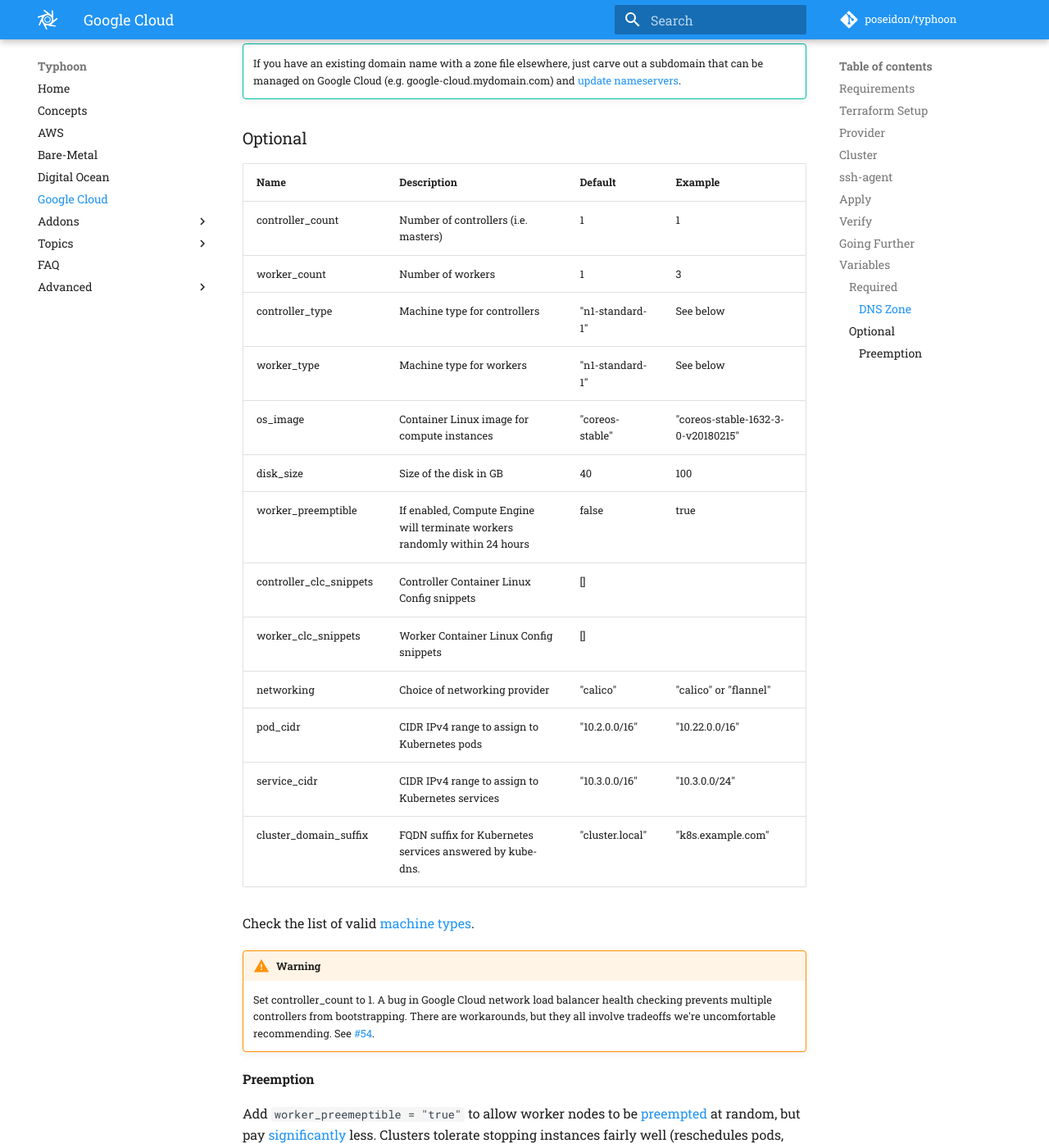
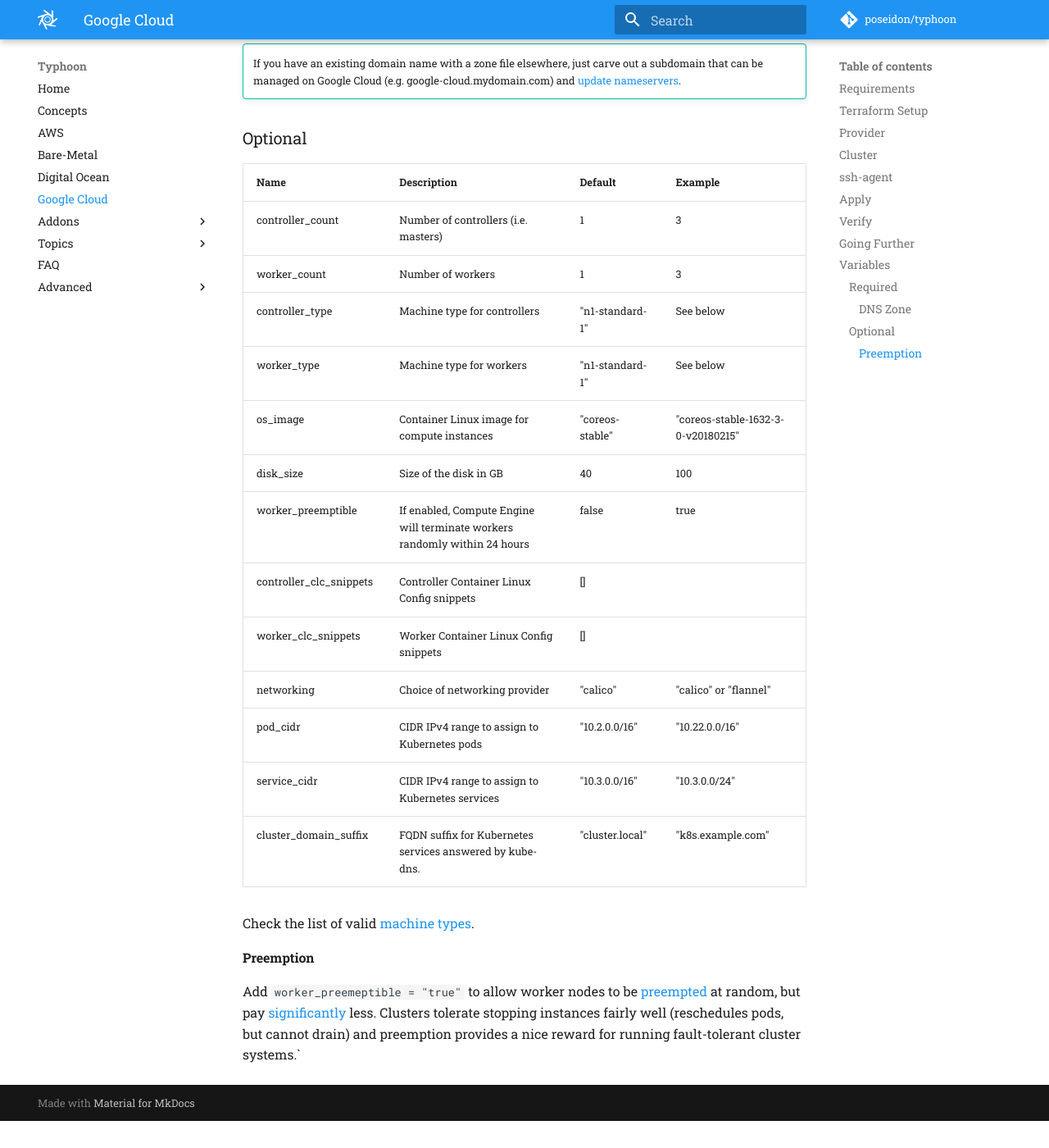
Before and after one commit to poseidon/typhoon, an MkDocs documentation site: the page built from docs/google-cloud.md, in a window 1280 px wide and 1400 px high, scrolled down 5866 px. Shown: the whole window at 82% size. Built offline with MkDocs 1.6.1 and Material for MkDocs 9.7.7, drawn with Linux system fonts in a browser that asks for light colours; comment, search, counter and statistics services are not loaded; old or Windows-style settings are respelled for this version of MkDocs; after the commit the page ends 7233 px from its top, so only the background shows below that.

Commit message:
Switch GCP network lb to global TCP proxy lb
* Allow multi-controller clusters on Google Cloud
* GCP regional network load balancers have a long open
bug in which requests originating from a backend instance
are routed to the instance itself, regardless of whether
the health check passes or not. As a result, only the 0th
controller node registers. We've recommended just using
single master GCP clusters for a while
* https://issuetracker.google.com/issues/67366622
* Workaround issue by switching to a GCP TCP Proxy load
balancer. TCP proxy lb routes traffic to a backend service
(global) of instance group backends. In our case, spread
controllers across 3 zones (all regions have 3+ zones) and
organize them in 3 zonal unmanaged instance groups that
serve as backends. Allows multi-controller cluster creation
* GCP network load balancers only allowed legacy HTTP health
checks so kubelet 10255 was checked as an approximation of
controller health. Replace with TCP apiserver health checks
to detect unhealth or unresponsive apiservers.
* Drawbacks: GCP provision time increases, tailed logs now
timeout (similar tradeoff in AWS), controllers only span 3
zones instead of the exact number in the region
* Workaround in Typhoon has been known and posted for 5 months,
but there still appears to be no better alternative. Its
probably time to support multi-master and accept the downsides

```diff
--- a/docs/google-cloud.md
+++ b/docs/google-cloud.md
@@ -252,7 +252,7 @@
 
 | Name | Description | Default | Example |
 |:-----|:------------|:--------|:--------|
-| controller_count | Number of controllers (i.e. masters) | 1 | 1 |
+| controller_count | Number of controllers (i.e. masters) | 1 | 3 |
 | worker_count | Number of workers | 1 | 3 |
 | controller_type | Machine type for controllers | "n1-standard-1" | See below |
 | worker_type | Machine type for workers | "n1-standard-1" | See below |
@@ -268,9 +268,6 @@
 
 Check the list of valid [machine types](https://cloud.google.com/compute/docs/machine-types).
 
-!!! warning
-    Set controller_count to 1. A bug in Google Cloud network load balancer health checking prevents multiple controllers from bootstrapping. There are workarounds, but they all involve tradeoffs we're uncomfortable recommending. See [#54](https://github.com/poseidon/typhoon/issues/54).
-
 #### Preemption
 
 Add `worker_preemeptible = "true"` to allow worker nodes to be [preempted](https://cloud.google.com/compute/docs/instances/preemptible) at random, but pay [significantly](https://cloud.google.com/compute/pricing) less. Clusters tolerate stopping instances fairly well (reschedules pods, but cannot drain) and preemption provides a nice reward for running fault-tolerant cluster systems.`
```
Also changed, not shown: CHANGES.md (+6 -0 lines), docs/topics/performance.md (+1 -1 lines), 3 other files.
